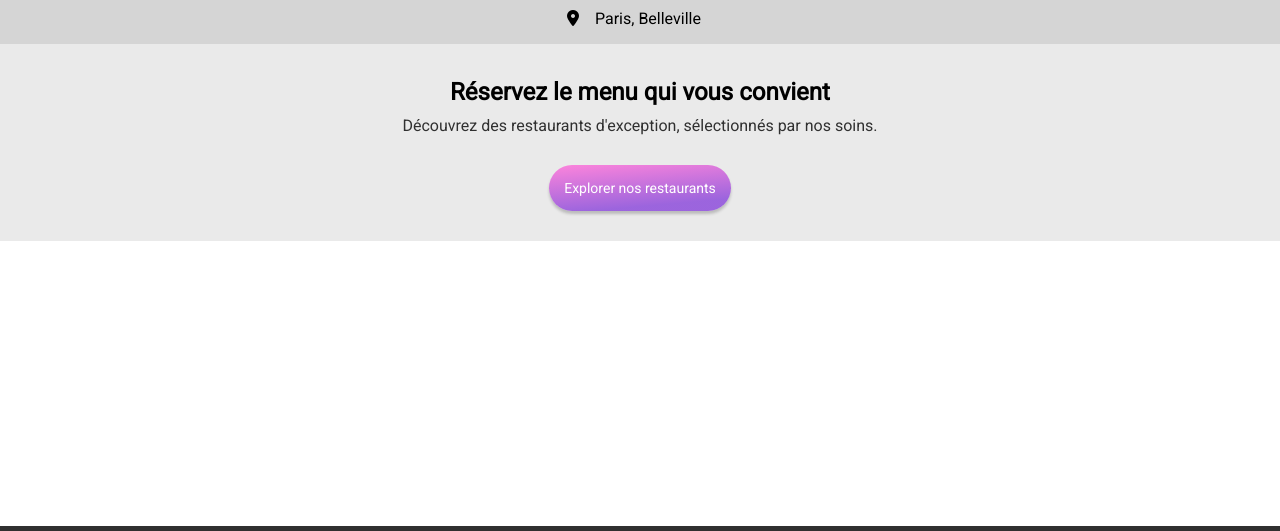
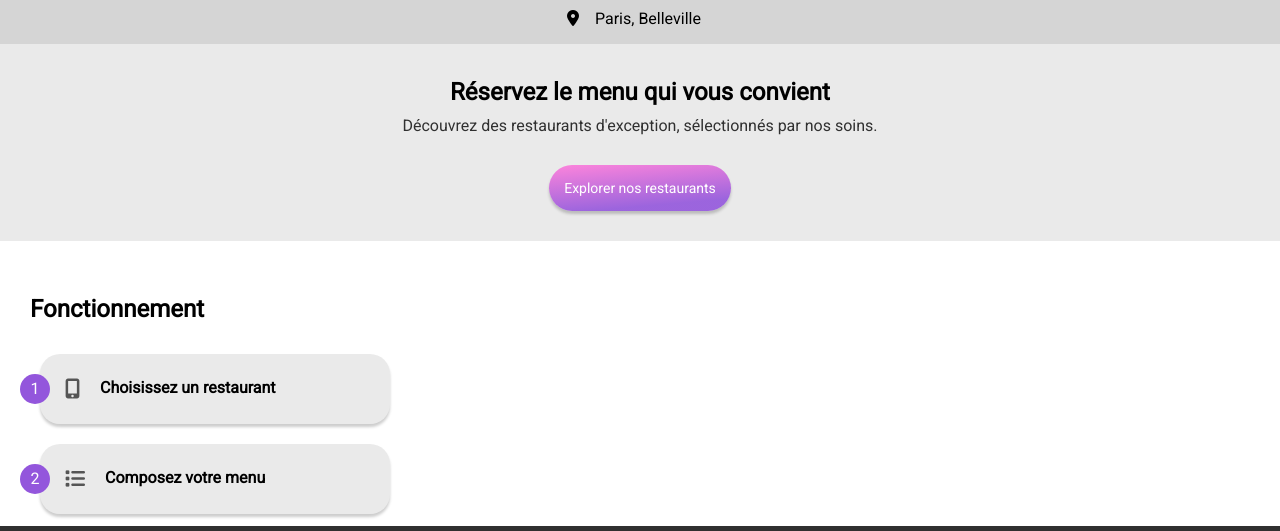
Before and after one commit to aplainea/OhMyFood, a website: page index.html in a window 1280 px wide. Shown: the part 66-597 px from the top of the page. Drawn offline with Linux system fonts and the light colour scheme; a web font is replaced by a local one.

Commit message:
add section fonctionnement

```diff
--- a/index.html
+++ b/index.html
@@ -55,6 +55,34 @@
         </p>
         <a href="#" class="btn-primary">Explorer nos restaurants</a>
       </div>
+
+      <!-- Section Fonctionnement -->
+      <section id="fonctionnement" class="fonctionnement">
+        <h2>Fonctionnement</h2>
+        <ul class="fonctionnement__list">
+          <li class="fonctionnement__list--item">
+            <a href="#" class="fonctionnement__list--link">
+              <span>1</span>
+              <i class="fa-solid fa-mobile-screen-button"></i>
+              <p>Choisissez un restaurant</p>
+            </a>
+          </li>
+          <li class="fonctionnement__list--item">
+            <a href="#" class="fonctionnement__list--link">
+              <span>2</span>
+              <i class="fa-solid fa-list"></i>
+              <p>Composez votre menu</p>
+            </a>
+          </li>
+          <li class="fonctionnement__list--item">
+            <a href="#" class="fonctionnement__list--link">
+              <span>3</span>
+              <i class="fa-sharp fa-solid fa-store"></i>
+              <p>Dégustez au restaurant</p>
+            </a>
+          </li>
+        </ul>
+      </section>
     </main>
 
     <!-- Footer -->
--- a/src/sass/scss/base/_base.scss
+++ b/src/sass/scss/base/_base.scss
@@ -7,3 +7,7 @@ a {
   text-decoration: none;
   color: $black;
 }
+
+p {
+  margin: 0;
+}
--- a/src/sass/scss/pages/_home.scss
+++ b/src/sass/scss/pages/_home.scss
@@ -39,6 +39,7 @@
   padding: 30px 10px;
 
   h2 {
+    width: 70%;
     font-family: "Roboto", sans-serif;
     font-weight: 700;
     margin: 5px 0;
@@ -51,3 +52,89 @@
     margin: 5px 0 30px 0;
   }
 }
+
+// Fonctionnement
+
+.fonctionnement {
+  display: flex;
+  flex-direction: column;
+  flex-wrap: nowrap;
+  margin: 50px 20px;
+
+  h2 {
+    font-family: "Roboto", sans-serif;
+    font-weight: 700;
+    font-size: 24px;
+    margin: 5px 0;
+    padding: 0 10px;
+  }
+
+  &__list {
+    display: inline-block;
+    list-style-type: none;
+    margin: 25px 0;
+    padding-left: 20px;
+
+    &--item + &--item {
+      margin-top: 20px;
+    }
+
+    &--item {
+      position: relative;
+      width: 100%;
+      max-width: 350px;
+      background-color: $gray-10;
+      border-radius: 20px;
+      padding: 25px;
+      @include shadow(0, 3px, 3px, null);
+
+      @for $i from 1 through 3 {
+        &:nth-child(#{$i}n) {
+          @include animation(fadeInFresh 1s ease-in-out both);
+          animation-delay: #{$i * 0.1}s;
+        }
+      }
+
+      &:hover {
+        background-color: rgba($primary, 0.2);
+        @include shadow(0, 5px, 5px, rgba($gray, 0.5));
+        transform: translateY(-2px);
+        transition: opacity 0.3s, box-shadow 0.3s, transform 0.3s;
+
+        i {
+          color: $primary;
+        }
+      }
+    }
+
+    &--link {
+      display: flex;
+      align-items: center;
+    }
+
+    span {
+      @include absolute(null, null, null, -20px);
+      display: flex;
+      justify-content: center;
+      width: 30px;
+      height: 30px;
+      background-color: $primary;
+      color: $white;
+      border-radius: 50%;
+      padding: 6px;
+    }
+
+    i {
+      font-size: 20px;
+      color: rgba($gray, 0.8);
+      margin: 0 20px 0 0;
+    }
+
+    p {
+      font-weight: 600;
+      white-space: nowrap;
+      text-overflow: ellipsis;
+      overflow: hidden;
+    }
+  }
+}
--- a/src/sass/scss/utils/_animations.scss
+++ b/src/sass/scss/utils/_animations.scss
@@ -34,3 +34,15 @@
     transform: rotate(360deg);
   }
 }
+
+@include keyframes(fadeInFresh) {
+  from {
+    opacity: 0;
+    visibility: hidden;
+    transform: translateY(20%);
+  }
+  to {
+    opacity: 1;
+    visibility: visible;
+  }
+}
```
Also changed, not shown: src/sass/css/main.css.
